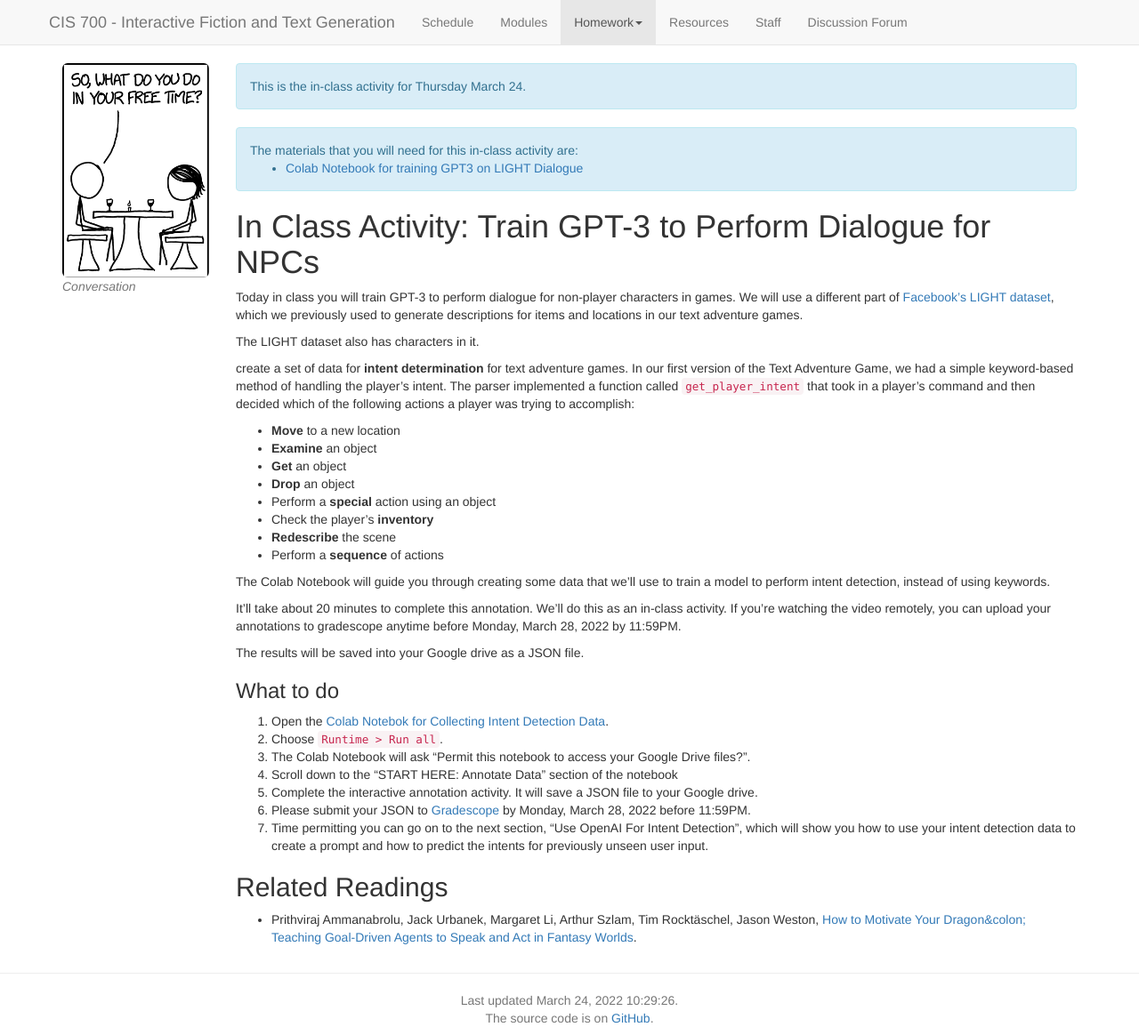
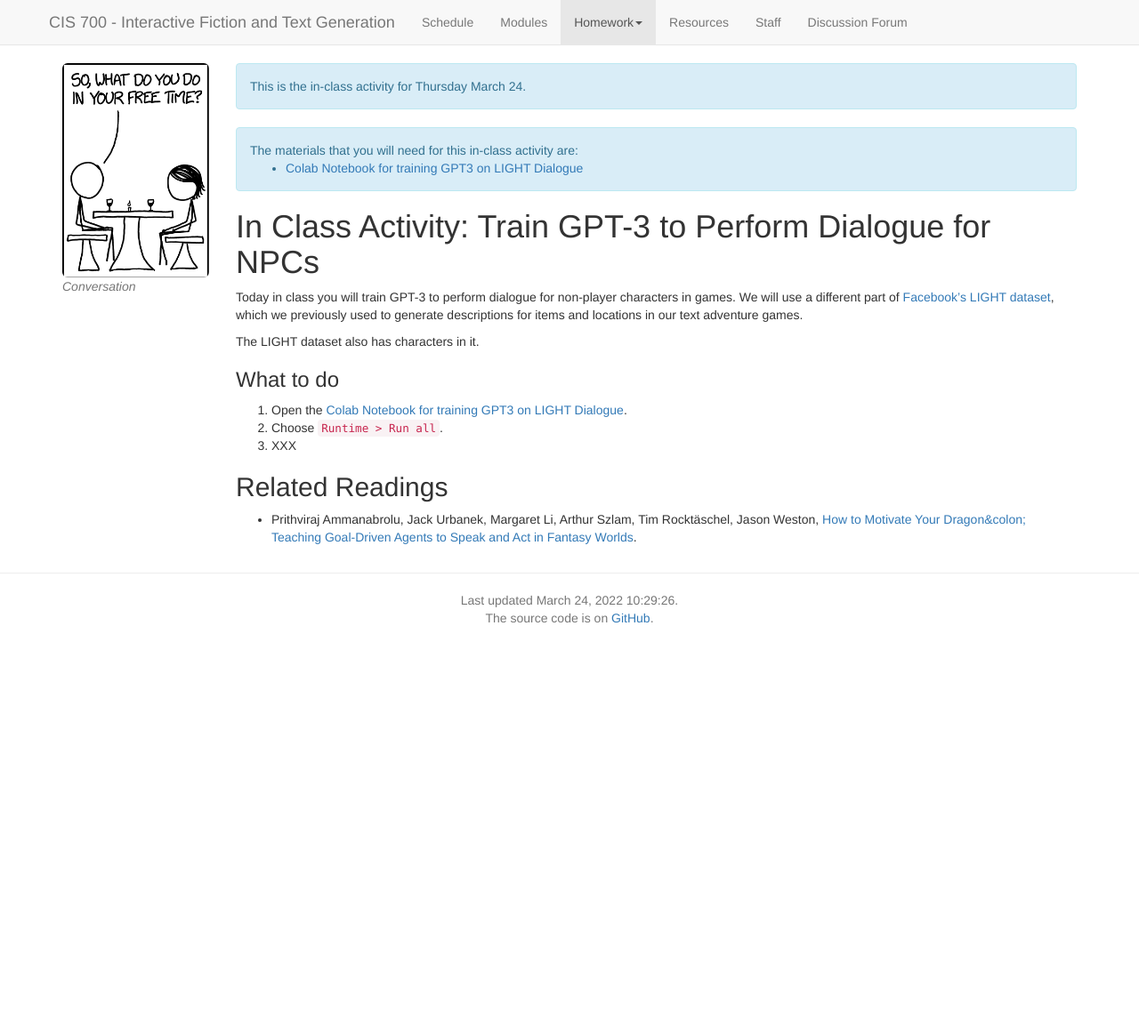
Before and after one commit to interactive-fiction-class/interactive-fiction-class.github.io, a Jekyll site: the page built from in_class_activities/dialogue/light-dialogue.md, in a window 1280 px wide. Shown: the whole page at 89% size. Built offline with Jekyll 4.4.1, drawn with Linux system fonts in a browser that asks for light colours; nearby versions of some CDN libraries; a script that is not in the unit is left out; after the commit the page ends 900 px from its top, so only the background shows below that.

Commit message:
In-class activity on LIGHT dialogues

```diff
--- a/in_class_activities/dialogue/light-dialogue.md
+++ b/in_class_activities/dialogue/light-dialogue.md
@@ -11,7 +11,7 @@
 materials:
     -
         name: Colab Notebook for training GPT3 on LIGHT Dialogue
-        url: https://colab.research.google.com/github/interactive-fiction-class/interactive-fiction-class.github.io/blob/master/in_class_activities/dialogue/XXX.ipynb
+        url: https://colab.research.google.com/github/interactive-fiction-class/interactive-fiction-class.github.io/blob/master/in_class_activities/dialogue/Fine-Tune_OpenAI_on LIGHT_Dialogues.ipynb
 submission_link: XXX
 readings:
     -
@@ -65,32 +65,12 @@
 
 The LIGHT dataset also has characters in it.
 
-create a set of data for **intent determination** for text adventure games.  In our first version of the Text Adventure Game, we had a simple keyword-based method of handling the player's intent.  The parser implemented a function called `get_player_intent` that took in a player's command and then decided which of the following actions a player was trying to accomplish:
-* **Move** to a new location
-* **Examine** an object
-* **Get** an object
-* **Drop** an object
-* Perform a **special** action using an object
-* Check the player's **inventory**
-* **Redescribe** the scene
-* Perform a **sequence** of actions
-
-The Colab Notebook will guide you through creating some data that we'll use to train a model to perform intent detection, instead of using keywords.
-
-It'll take about 20 minutes to complete this annotation. We'll do this as an in-class activity.   If you're watching the video remotely, you can upload your annotations to gradescope anytime before {{ page.due_date | date: "%A, %B %-d, %Y" }} by {{ page.due_date | date: "%I:%M%p" }}.
-
-The results will be saved into your Google drive as a JSON file.
 
 ### What to do
 
-1. Open the [Colab Notebok for Collecting Intent Detection Data](https://colab.research.google.com/github/interactive-fiction-class/interactive-fiction-class.github.io/blob/master/in_class_activities/intent-detection/Collect_Intent_Detection_Data.ipynb).
+1. Open the [{{page.materials[0].name}}]({{page.materials[0].url}}).
 2. Choose `Runtime > Run all`.
-3. The Colab Notebook will ask "Permit this notebook to access your Google Drive files?".
-4. Scroll down to the "START HERE: Annotate Data" section of the notebook
-5. Complete the interactive annotation activity.  It will save a JSON file to your Google drive.
-6. Please submit your JSON to [Gradescope]({{page.submission_link}}) by {{ page.due_date | date: "%A, %B %-d, %Y" }} before {{ page.due_date | date: "%I:%M%p" }}.
-7. Time permitting you can go on to the next section, "Use OpenAI For Intent Detection", which will show you how to use your intent detection data to create a prompt and how to predict the intents for previously unseen user input.
-
+3. XXX
 
 
 {% if page.readings %}
```
Also changed, not shown: other parts of in_class_activities/dialogue/light-dialogue.md (+1 -1 lines), 1 other file.
